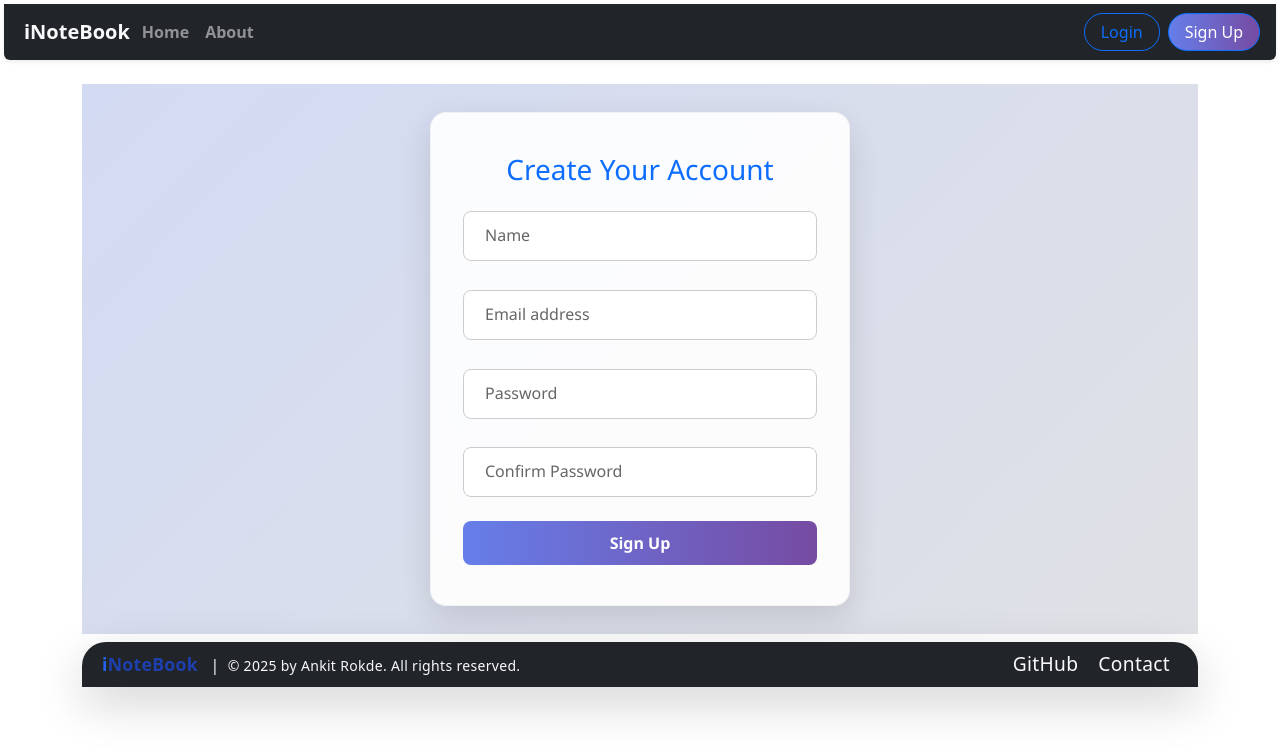
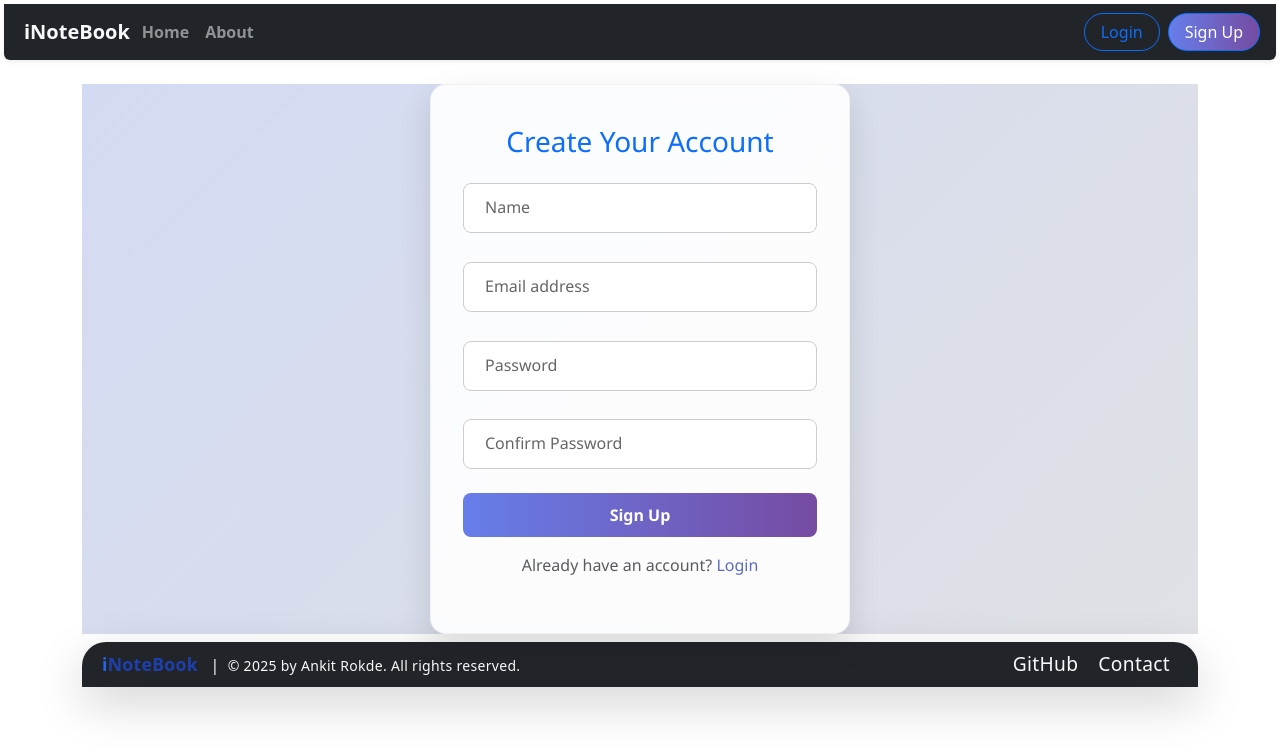
Before and after one commit to ankitrokde1/iNoteBook-app-Frontend, a React (Vite) app: page /signup in a window 1280 px wide. Shown: the top 754 px of the page. Built offline with nearby package versions, Linux system fonts and the light colour scheme; no server answers; some icons are missing.

Commit message:
uploaded by Ankit Rokde

```diff
--- a/src/components/SignUp.jsx
+++ b/src/components/SignUp.jsx
@@ -153,6 +153,9 @@
             )}
           </button>
         </form>
+        <p className="mt-3 text-center text-muted">
+          Already have an account? <a href="/login">Login</a>
+        </p>
       </div>
     </div>
   );
```
